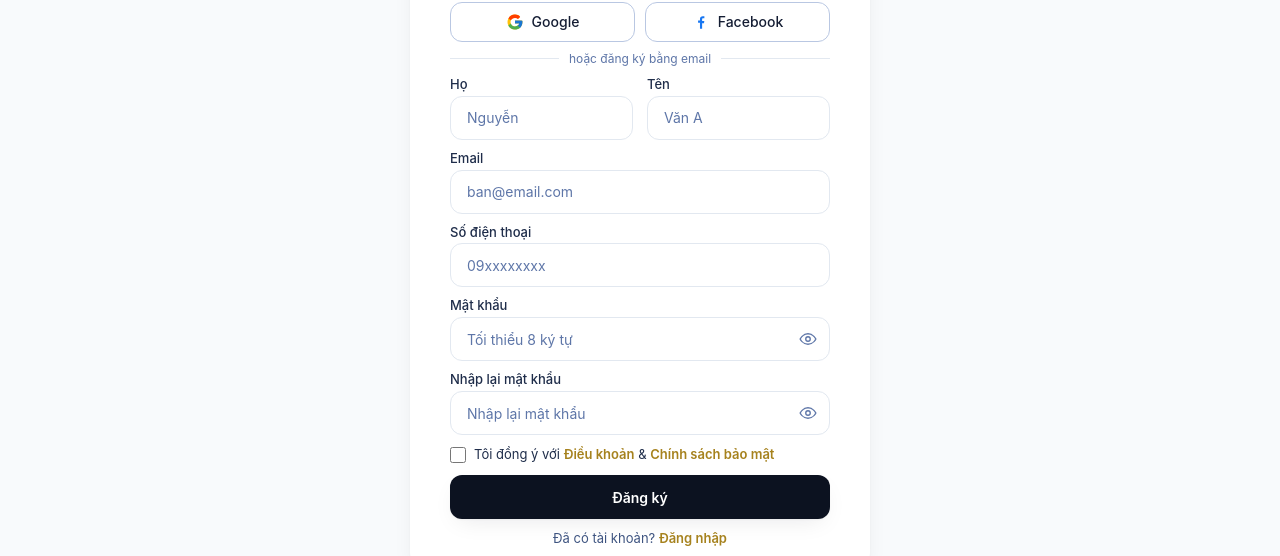
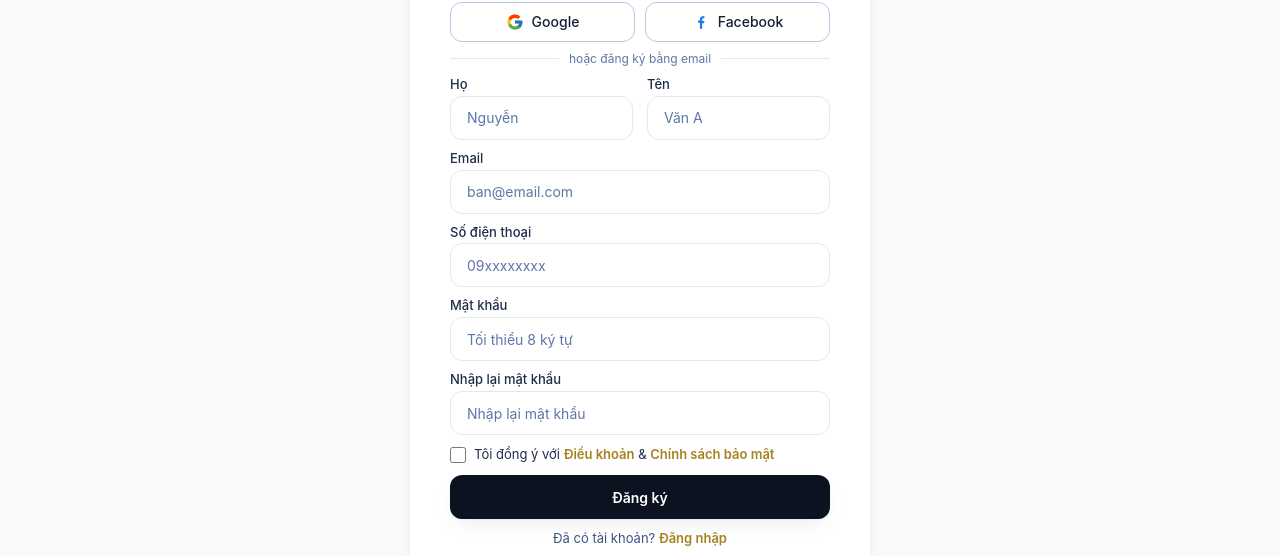
Before and after one commit to QuachLoan/SportReact, a React (Vite) app: page /Register in a window 1280 px wide. Shown: the part 242-798 px from the top of the page. Built offline with nearby package versions, Linux system fonts and the light colour scheme.

Commit message:
vãi cứt

```diff
--- a/src/pages/Register/Register.jsx
+++ b/src/pages/Register/Register.jsx
@@ -1,13 +1,115 @@
-import React from 'react';
+import React, { useState, useEffect } from 'react';
 import "./Register.css";
+import { Link, useNavigate } from "react-router-dom";
 
 export default function Register() {
+    const [lastName, setLastName] = useState("");
+    const [firstName, setFirstName] = useState("");
+    const [email, setEmail] = useState("");
+    const [phone, setPhone] = useState("");
+    const [password, setPassword] = useState("");
+    const [passwordConfirm, setPasswordConfirm] = useState("");
+    const [agreeTerms, setAgreeTerms] = useState(false);
+    const [error, setError] = useState("");
+    const [showPassword, setShowPassword] = useState(false);
+    const [showPasswordConfirm, setShowPasswordConfirm] = useState(false);
+    const navigate = useNavigate();
+
+    useEffect(() => {
+        setLastName("");
+        setFirstName("");
+        setEmail("");
+        setPhone("");
+        setPassword("");
+        setPasswordConfirm("");
+        setAgreeTerms(false);
+        setError("");
+    }, []);
+
+    const handleRegister = async (e) => {
+        e.preventDefault();
+        setError("");
+        if (!lastName.trim() || !firstName.trim()) {
+            setError("Vui lòng điền đầy đủ họ và tên.");
+            return;
+        }
+        if (!email.trim()) {
+            setError("Vui lòng nhập Email.");
+            return;
+        }
+        const emailRegex = /^[^\s@]+@[^\s@]+\.[^\s@]+$/;
+        if (!emailRegex.test(email)) {
+            setError("Định dạng email không hợp lệ.");
+            return;
+        }
+        const phoneRegex = /^(0|\+84|84)(3|5|7|8|9)[0-9]{8}$/;
+        if (!phoneRegex.test(phone.trim().replace(/\s+/g, ''))) {
+            setError("Số điện thoại không hợp lệ (Phải gồm 10 số và đúng đầu số nhà mạng VN).");
+            return;
+        }
+        if (password.length < 8) {
+            setError("Mật khẩu phải chứa ít nhất 8 ký tự.");
+            return;
+        }
+        if (password !== passwordConfirm) {
+            setError("Mật khẩu nhập lại không trùng khớp.");
+            return;
+        }
+        if (!agreeTerms) {
+            setError("Bạn phải đồng ý với Điều khoản & Chính sách bảo mật.");
+            return;
+        }
+
+        try {
+            const checkResponse = await fetch(`http://localhost:3000/users?email=${encodeURIComponent(email.trim().toLowerCase())}`);
+            if (!checkResponse.ok) {
+                throw new Error("Không thể kết nối đến máy chủ.");
+            }
+            const existingUsers = await checkResponse.json();
+            if (existingUsers.length > 0) {
+                setError("Email này đã được sử dụng. Vui lòng chọn email khác.");
+                return;
+            }
+            const newUser = {
+                name: `${lastName.trim()} ${firstName.trim()}`,
+                email: email.trim().toLowerCase(),
+                phone: phone.trim(),
+                password: password
+            };
+
+            const registerResponse = await fetch("http://localhost:3000/users", {
+                method: "POST",
+                headers: {
+                    "Content-Type": "application/json"
+                },
+                body: JSON.stringify(newUser)
+            });
+
+            if (registerResponse.ok) {
+                setLastName("");
+                setFirstName("");
+                setEmail("");
+                setPhone("");
+                setPassword("");
+                setPasswordConfirm("");
+                setAgreeTerms(false);
+                navigate("/Login");
+            } else {
+                setError("Đăng ký thất bại. Vui lòng thử lại.");
+            }
+
+        }
+        catch (err) {
+            console.error(err);
+            setError("Có lỗi xảy ra kết nối đến hệ thống. Vui lòng thử lại sau.");
+        }
+    };
+
     return (
         <div className="auth-shell">
-            {/* Cột trái: form đăng ký */}
             <div className="auth-form-panel">
                 <div className="auth-form-panel-inner">
-                    <a href="#" className="auth-logo" aria-label="Về trang chủ SportHub">
+                    <Link to="/" className="auth-logo" aria-label="Về trang chủ SportHub">
                         <span className="auth-logo-mark">
                             <svg viewBox="0 0 24 24" fill="none" stroke="currentColor" strokeWidth="1.8" strokeLinecap="round" strokeLinejoin="round" width="18" height="18">
                                 <path d="M8 21h8" />
@@ -18,7 +120,7 @@ export default function Register() {
                             </svg>
                         </span>
                         <span className="auth-logo-text">Sport<span>Hub</span></span>
-                    </a>
+                    </Link>
 
                     <div className="auth-heading">
                         <h1>Tạo tài khoản mới</h1>
@@ -45,7 +147,10 @@ export default function Register() {
 
                     <div className="auth-divider">hoặc đăng ký bằng email</div>
 
-                    <form className="auth-form" id="register-form" noValidate>
+                    {/* Hiển thị thông báo lỗi lên giao diện nếu có */}
+                    {error && <div className="auth-error-message" style={{ color: 'red', marginBottom: '15px', fontSize: '14px' }}>{error}</div>}
+
+                    <form className="auth-form" id="register-form" onSubmit={handleRegister} noValidate autoComplete="off">
                         <div className="auth-form-row">
                             <div className="auth-field">
                                 <label htmlFor="register-last-name">Họ</label>
@@ -53,10 +158,11 @@ export default function Register() {
                                     <input
                                         type="text"
                                         id="register-last-name"
-                                        name="lastName"
                                         className="auth-input"
                                         placeholder="Nguyễn"
-                                        autoComplete="family-name"
+                                        autoComplete="off"
+                                        value={lastName}
+                                        onChange={(e) => setLastName(e.target.value)}
                                     />
                                 </div>
                             </div>
@@ -66,10 +172,11 @@ export default function Register() {
                                     <input
                                         type="text"
                                         id="register-first-name"
-                                        name="firstName"
                                         className="auth-input"
                                         placeholder="Văn A"
-                                        autoComplete="given-name"
+                                        autoComplete="off"
+                                        value={firstName}
+                                        onChange={(e) => setFirstName(e.target.value)}
                                     />
                                 </div>
                             </div>
@@ -81,10 +188,11 @@ export default function Register() {
                                 <input
                                     type="email"
                                     id="register-email"
-                                    name="email"
                                     className="auth-input"
                                     placeholder="ban@email.com"
-                                    autoComplete="email"
+                                    autoComplete="off"
+                                    value={email}
+                                    onChange={(e) => setEmail(e.target.value)}
                                 />
                             </div>
                         </div>
@@ -95,10 +203,11 @@ export default function Register() {
                                 <input
                                     type="tel"
                                     id="register-phone"
-                                    name="phone"
                                     className="auth-input"
                                     placeholder="09xxxxxxxx"
-                                    autoComplete="tel"
+                                    autoComplete="off"
+                                    value={phone}
+                                    onChange={(e) => setPhone(e.target.value)}
                                 />
                             </div>
                         </div>
@@ -107,28 +216,32 @@ export default function Register() {
                             <label htmlFor="register-password">Mật khẩu</label>
                             <div className="auth-input-wrap">
                                 <input
-                                    type="password"
+                                    type={showPassword ? "text" : "password"}
                                     id="register-password"
-                                    name="password"
                                     className="auth-input has-toggle"
                                     placeholder="Tối thiểu 8 ký tự"
                                     autoComplete="new-password"
+                                    value={password}
+                                    onChange={(e) => setPassword(e.target.value)}
                                 />
                                 <button
                                     type="button"
                                     className="auth-toggle-visibility"
-                                    data-toggle-target="register-password"
                                     aria-label="Hiện/ẩn mật khẩu"
+                                    onClick={() => setShowPassword(!showPassword)}
                                 >
+                                    {showPassword ? (
                                         <svg className="icon-eye" viewBox="0 0 24 24" fill="none" stroke="currentColor" strokeWidth="1.8" strokeLinecap="round" strokeLinejoin="round">
                                             <path d="M1.5 12S5 5 12 5s10.5 7 10.5 7-3.5 7-10.5 7S1.5 12 1.5 12Z" />
                                             <circle cx="12" cy="12" r="3" />
                                         </svg>
+                                    ) : (
                                         <svg className="icon-eye-off" viewBox="0 0 24 24" fill="none" stroke="currentColor" strokeWidth="1.8" strokeLinecap="round" strokeLinejoin="round">
                                             <path d="M3 3l18 18" />
                                             <path d="M10.6 5.1A10.9 10.9 0 0 1 12 5c7 0 10.5 7 10.5 7a13.4 13.4 0 0 1-3.1 3.9M6.6 6.6C3.4 8.6 1.5 12 1.5 12s3.5 7 10.5 7c1.5 0 2.8-.3 4-.8" />
                                             <path d="M9.9 9.9a3 3 0 0 0 4.2 4.2" />
                                         </svg>
+                                    )}
                                 </button>
                             </div>
                         </div>
@@ -137,34 +250,43 @@ export default function Register() {
                             <label htmlFor="register-password-confirm">Nhập lại mật khẩu</label>
                             <div className="auth-input-wrap">
                                 <input
-                                    type="password"
+                                    type={showPasswordConfirm ? "text" : "password"}
                                     id="register-password-confirm"
-                                    name="passwordConfirm"
                                     className="auth-input has-toggle"
                                     placeholder="Nhập lại mật khẩu"
                                     autoComplete="new-password"
+                                    value={passwordConfirm}
+                                    onChange={(e) => setPasswordConfirm(e.target.value)}
                                 />
                                 <button
                                     type="button"
                                     className="auth-toggle-visibility"
-                                    data-toggle-target="register-password-confirm"
                                     aria-label="Hiện/ẩn mật khẩu"
+                                    onClick={() => setShowPasswordConfirm(!showPasswordConfirm)}
                                 >
+                                    {showPasswordConfirm ? (
                                         <svg className="icon-eye" viewBox="0 0 24 24" fill="none" stroke="currentColor" strokeWidth="1.8" strokeLinecap="round" strokeLinejoin="round">
                                             <path d="M1.5 12S5 5 12 5s10.5 7 10.5 7-3.5 7-10.5 7S1.5 12 1.5 12Z" />
                                             <circle cx="12" cy="12" r="3" />
                                         </svg>
+                                    ) : (
                                         <svg className="icon-eye-off" viewBox="0 0 24 24" fill="none" stroke="currentColor" strokeWidth="1.8" strokeLinecap="round" strokeLinejoin="round">
                                             <path d="M3 3l18 18" />
                                             <path d="M10.6 5.1A10.9 10.9 0 0 1 12 5c7 0 10.5 7 10.5 7a13.4 13.4 0 0 1-3.1 3.9M6.6 6.6C3.4 8.6 1.5 12 1.5 12s3.5 7 10.5 7c1.5 0 2.8-.3 4-.8" />
                                             <path d="M9.9 9.9a3 3 0 0 0 4.2 4.2" />
                                         </svg>
+                                    )}
                                 </button>
                             </div>
                         </div>
 
                         <label className="auth-checkbox align-start">
-                            <input type="checkbox" id="register-terms" name="terms" />
+                            <input
+                                type="checkbox"
+                                id="register-terms"
+                                checked={agreeTerms}
+                                onChange={(e) => setAgreeTerms(e.target.checked)}
+                            />
                             <span className="auth-checkbox-terms">
                                 Tôi đồng ý với <a href="#">Điều khoản</a> &amp; <a href="#">Chính sách bảo mật</a>
                             </span>
@@ -174,7 +296,7 @@ export default function Register() {
                     </form>
 
                     <p className="auth-switch">
-                        Đã có tài khoản? <a href="./login.html">Đăng nhập</a>
+                        Đã có tài khoản? <Link to="/Login">Đăng nhập</Link>
                     </p>
                 </div>
             </div>
```
Also changed, not shown: Data/data.json (+107 -33 lines). Lines whose indentation alone changed are shown as unchanged.
